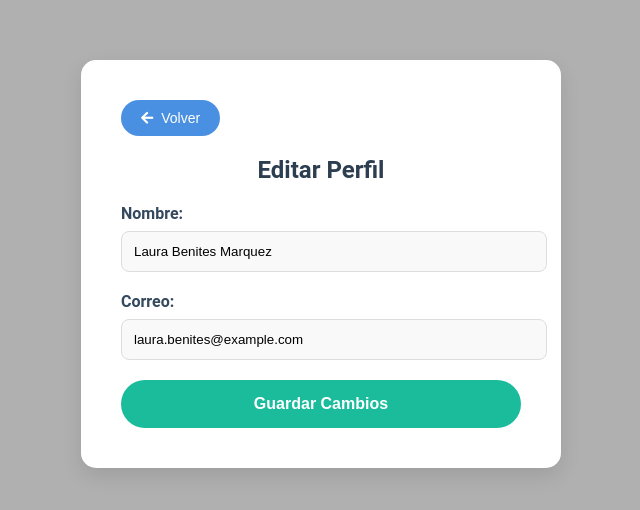
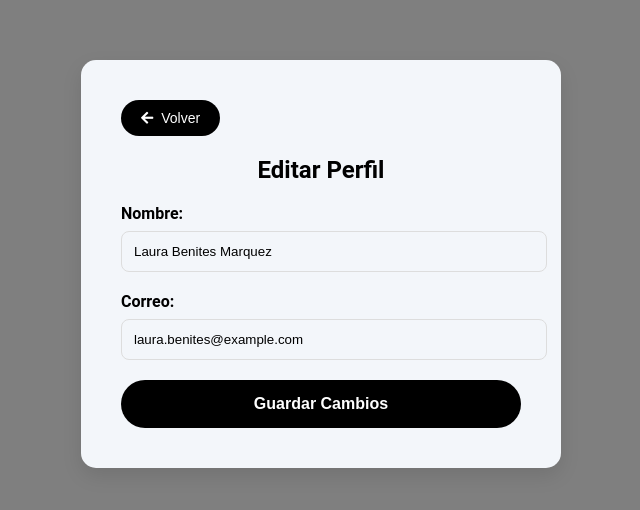
Before and after one commit to OptiLifes/RepositorioFront, an Angular app: page /profile/edit in a window 1280 px wide. Shown: the part 156-666 px from the top of the page, without its empty margins (319-959 px from the left). Built offline with nearby package versions, Linux system fonts and the light colour scheme; sample sign-in values are in the browser's storage.

Commit message:
Estilos perfeccionados del Perfil de Usuario

```diff
--- a/src/app/intranet/profile/change-profile-picture/change-profile-picture.component.scss
+++ b/src/app/intranet/profile/change-profile-picture/change-profile-picture.component.scss
@@ -3,12 +3,12 @@
   align-items: center;
   justify-content: center;
   height: 100vh;
-  background-color: #2c3e50;
+  background: rgba(0, 0, 0, 0.5);
   padding: 20px;
 }
 
 .change-picture-container {
-  background-color: #ffffff;
+  background-color: #f3f6fa;
   padding: 30px;
   border-radius: 15px;
   width: 450px;
@@ -24,7 +24,7 @@
 h2 {
   text-align: center;
   margin-bottom: 20px;
-  color: #2c3e50;
+  color: black;
 }
 
 .file-input {
@@ -35,7 +35,7 @@ label {
   display: block;
   font-weight: bold;
   margin-bottom: 10px;
-  color: #34495e;
+  color: black;
 }
 
 input[type="file"] {
@@ -43,16 +43,16 @@ input[type="file"] {
   padding: 12px;
   border: 1px solid #ddd;
   border-radius: 8px;
-  background-color: #f9f9f9;
+  background-color: #f3f6fa;
 }
 
 input[type="file"]:focus {
   outline: none;
-  border-color: #1abc9c;
+  border-color: black;
 }
 
 .back-button {
-  background-color: #4a90e2;
+  background-color: black;
   color: white;
   border: none;
   padding: 10px 15px;
@@ -69,13 +69,13 @@ input[type="file"]:focus {
 }
 
 .back-button:hover {
-  background-color: #357ab7;
+  background-color: black;
 }
 
 .submit-button {
   width: 100%;
   padding: 15px;
-  background-color: #1abc9c;
+  background-color: black;
   color: white;
   border: none;
   border-radius: 50px;
@@ -86,5 +86,5 @@ input[type="file"]:focus {
 }
 
 .submit-button:hover {
-  background-color: #16a085;
+  background-color: black;
 }
--- a/src/app/intranet/profile/edit-profile/edit-profile.component.scss
+++ b/src/app/intranet/profile/edit-profile/edit-profile.component.scss
@@ -3,12 +3,12 @@
   align-items: center;
   justify-content: center;
   height: 100vh;
-  background-color: #b0b0b0; /* Fondo plomo */
+  background: rgba(0, 0, 0, 0.5);
   padding: 20px;
 }
 
 .edit-profile-container {
-  background-color: #ffffff;
+  background-color: #f3f6fa;
   padding: 40px;
   border-radius: 15px;
   width: 400px;
@@ -24,7 +24,7 @@
 h2 {
   text-align: center;
   margin-bottom: 20px;
-  color: #2c3e50;
+  color: black;
 }
 
 .form-group {
@@ -35,7 +35,7 @@ label {
   display: block;
   font-weight: bold;
   margin-bottom: 8px;
-  color: #34495e;
+  color: black;
 }
 
 input {
@@ -43,16 +43,16 @@ input {
   padding: 12px;
   border: 1px solid #ddd;
   border-radius: 8px;
-  background-color: #f9f9f9;
+  background-color: #f3f6fa;
 }
 
 input:focus {
   outline: none;
-  border-color: #1abc9c;
+  border-color: black;
 }
 
 .back-button {
-  background-color: #4a90e2;
+  background-color: black;
   color: white;
   border: none;
   padding: 10px 20px;
@@ -69,13 +69,13 @@ input:focus {
 }
 
 .back-button:hover {
-  background-color: #357ab7;
+  background-color: black;
 }
 
 .submit-button {
   width: 100%;
   padding: 15px;
-  background-color: #1abc9c;
+  background-color: black;
   color: white;
   border: none;
   border-radius: 50px;
@@ -86,5 +86,5 @@ input:focus {
 }
 
 .submit-button:hover {
-  background-color: #16a085;
+  background-color: black;
 }
--- a/src/app/intranet/profile/profile-page/profile-page.component.scss
+++ b/src/app/intranet/profile/profile-page/profile-page.component.scss
@@ -74,13 +74,13 @@
 .profile-details h2 {
   font-size: 20px;
   margin: 0;
-  color: #333;
+  color: black;
 }
 
 /* Detalles de edad, talla y peso */
 .profile-details p {
   font-size: 16px;
-  color: #555;
+  color: black;
   margin: 5px 0;
 }
 
```
